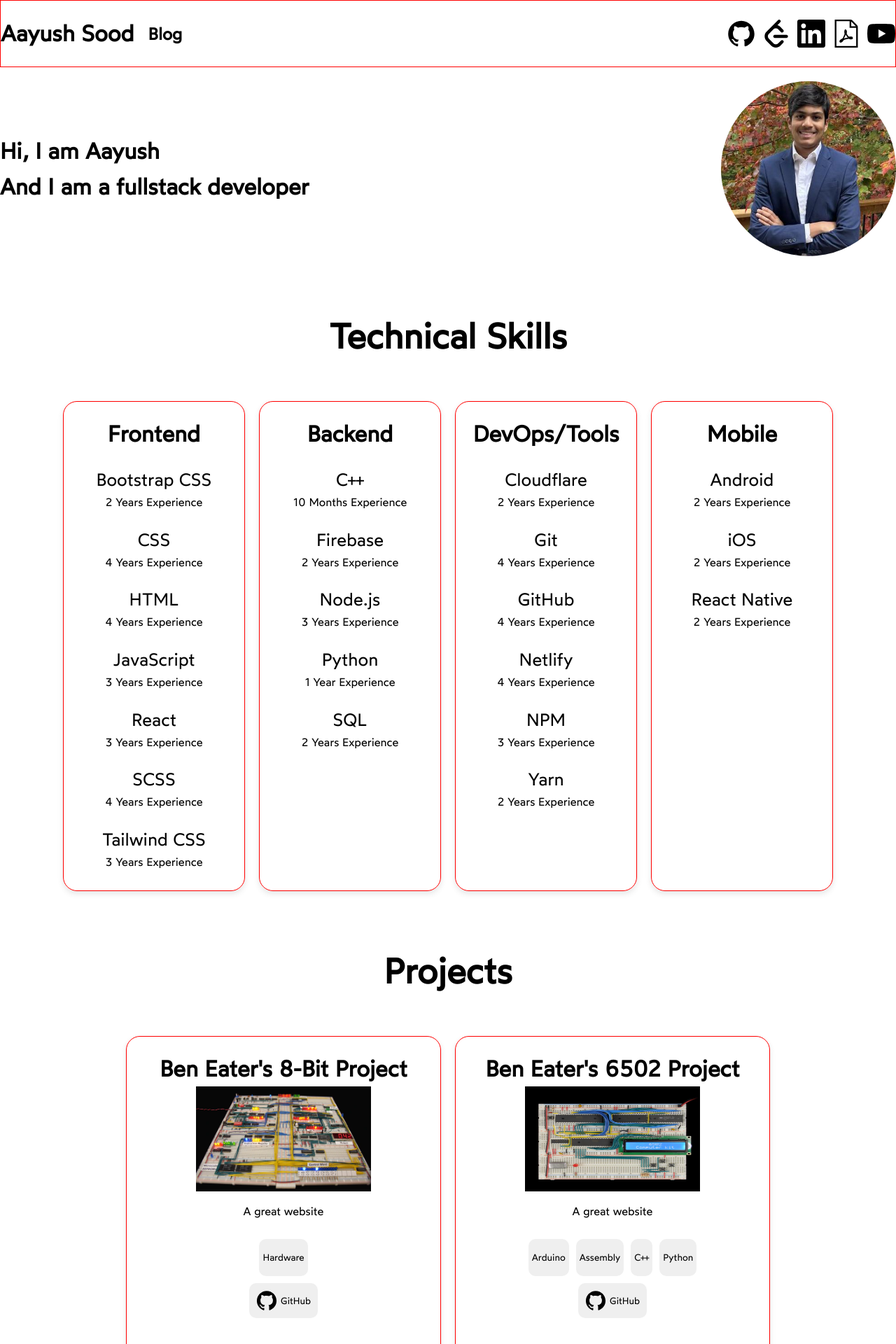
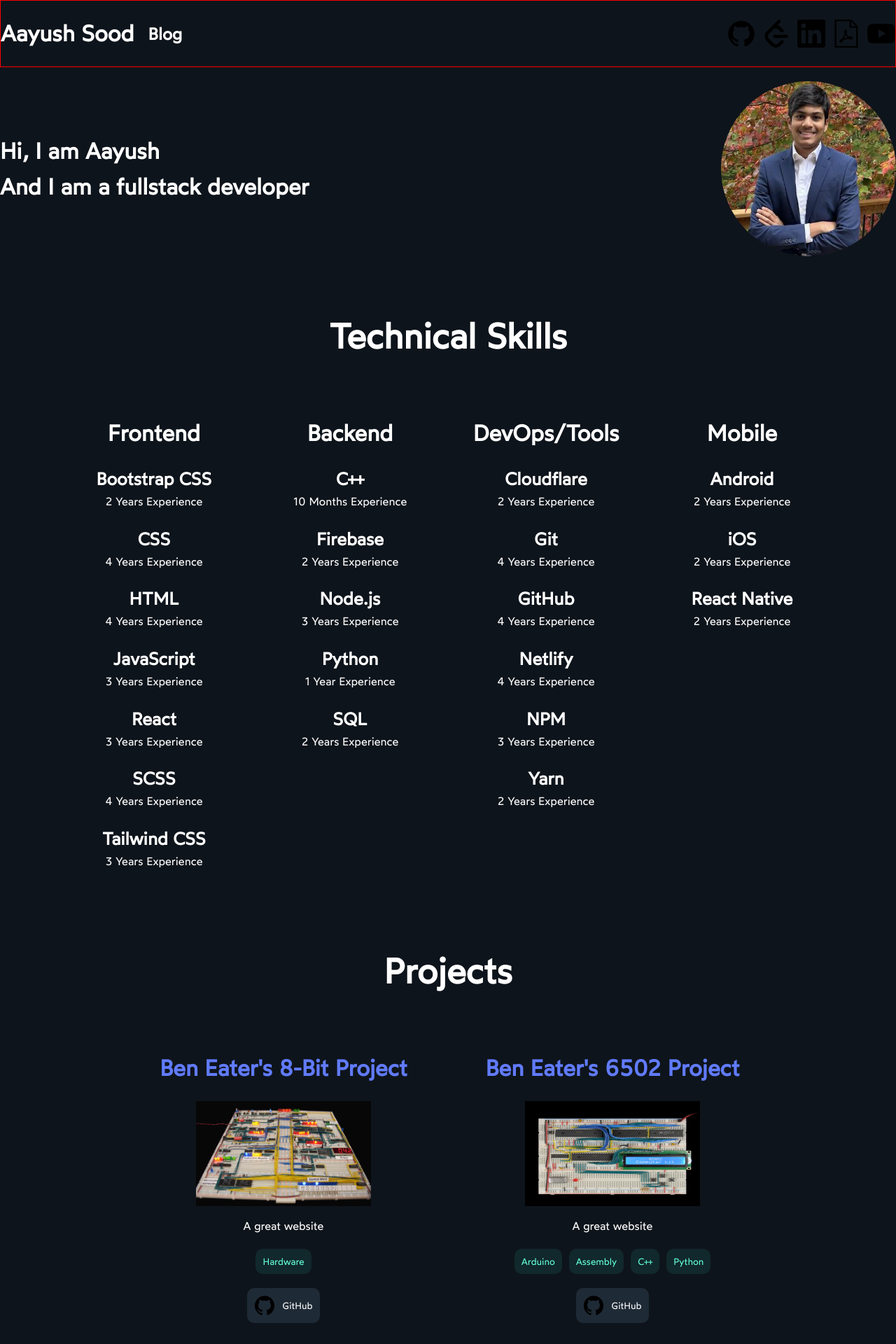
Before and after one commit to soodaayush/aayushsood-v2, a Next.js app: page / in a window 1280 px wide. Shown: the top 1920 px of the page at 70% size. Built offline with nearby package versions, Linux system fonts and the light colour scheme.

Commit message:
Added more styling

```diff
--- a/src/app/components/header.js
+++ b/src/app/components/header.js
@@ -21,7 +21,13 @@ export default function Header() {
         </Link>
       </div>
       <div className={styles.links}>
-        <Image src={GitHub} width={40} height={40} alt="GitHub" />
+        <Image
+          src={GitHub}
+          width={40}
+          height={40}
+          alt="GitHub"
+          className={styles.svg}
+        />
         <Image src={LeetCode} width={40} height={40} alt="GitHub" />
         <Image src={LinkedIn} width={40} height={40} alt="GitHub" />
         <Image src={PDF} width={40} height={40} alt="GitHub" />
--- a/src/app/components/project.js
+++ b/src/app/components/project.js
@@ -10,11 +10,11 @@ export default function Project(props) {
       <a href={props.link} target="_blank">
         <Image src={props.image} width={250} height={150} alt={props.name} />
       </a>
-      <p>{props.description}</p>
+      <p className={styles.description}>{props.description}</p>
       <div className={styles.tagContainer}>
         {props.tags.map((tag, index) => (
           <button className={styles.tag} key={index}>
-            <p>{tag}</p>
+            {tag}
           </button>
         ))}
       </div>
--- a/src/app/styles/globals.css
+++ b/src/app/styles/globals.css
@@ -25,6 +25,8 @@ html {
 
 body {
   margin: 0;
+  background: #0e141b;
+  color: #fff;
 }
 
 a {
--- a/src/app/styles/header.module.css
+++ b/src/app/styles/header.module.css
@@ -13,8 +13,13 @@
 }
 
 .title {
-  color: black;
+  color: #fff;
   margin-right: 20px;
+  transition: 0.15s ease-in-out;
+}
+
+.title:hover {
+  opacity: 0.75;
 }
 
 .links {
@@ -23,3 +28,7 @@
   align-items: center;
   gap: 10px;
 }
+
+.svg {
+  fill: #fff;
+}
--- a/src/app/styles/interest.module.css
+++ b/src/app/styles/interest.module.css
@@ -1,16 +1,25 @@
 .interestContainer {
   padding: 16px;
   border-radius: 20px;
-  box-shadow: 0 4px 8px rgba(0, 0, 0, 0.1);
   margin-bottom: 16px;
   break-inside: avoid;
-  border: 1px solid red;
+  transition: 0.3s ease-in-out;
+  text-align: justify;
+}
+
+.interestContainer:hover {
+  box-shadow: 0 5px 15px #8892b0;
 }
 
 .interestTitle {
   display: flex;
   justify-content: center;
   align-items: center;
+  transition: 0.15s ease-in-out;
+}
+
+.interestContainer:hover .interestTitle {
+  color: #64ffda;
 }
 
 .interestIcon {
--- a/src/app/styles/project.module.css
+++ b/src/app/styles/project.module.css
@@ -6,14 +6,22 @@
   width: 450px;
   height: 475px;
   padding: 20px;
-  border: 1px solid red;
   text-align: center;
   border-radius: 20px;
-  box-shadow: 0 4px 8px rgba(0, 0, 0, 0.1);
+  transition: 0.3s ease-in-out;
+}
+
+.projectContainer:hover {
+  box-shadow: 0 5px 15px #8892b0;
 }
 
 .projectName {
-  margin: 0;
+  margin-top: 0;
+  color: #617bff;
+}
+
+.description {
+  margin-bottom: 0;
 }
 
 .tagContainer {
@@ -23,6 +31,7 @@
   flex-wrap: wrap;
   gap: 10px;
   margin: 10px;
+  margin: 20px 0;
 }
 
 .tag {
@@ -32,6 +41,13 @@
   outline: none;
   transition: 0.15s ease-in-out;
   padding: 5px;
+  background: rgba(45, 212, 191, 0.1);
+  color: #64ffda;
+  padding: 10px;
+}
+
+.tag:hover {
+  opacity: 0.75;
 }
 
 .githubButton {
@@ -46,8 +62,14 @@
   transition: 0.15s ease-in-out;
   padding: 10px;
   cursor: pointer;
+  background: #1e2a35;
+  color: #fff;
+}
+
+.githubButton:hover {
+  opacity: 0.75;
 }
 
 .githubLogo {
-  margin-right: 5px;
+  margin-right: 10px;
 }
--- a/src/app/styles/technicalSkill.module.css
+++ b/src/app/styles/technicalSkill.module.css
@@ -4,12 +4,15 @@
   align-items: center;
   flex-direction: column;
   width: 260px;
-  border: 1px solid red;
   height: 700px;
   padding: 20px;
   gap: 20px;
   border-radius: 20px;
-  box-shadow: 0 4px 8px rgba(0, 0, 0, 0.1);
+  transition: 0.3s ease-in-out;
+}
+
+.technicalSkillContainer:hover {
+  box-shadow: 0 5px 15px #8892b0;
 }
 
 .skillType {
@@ -27,4 +30,6 @@
   padding: 0;
   margin: 0;
   font-size: 25px;
+  font-weight: bold;
+  cursor: default;
 }
```
Also changed, not shown: src/app/assets/header-icons/linkedin.svg.
